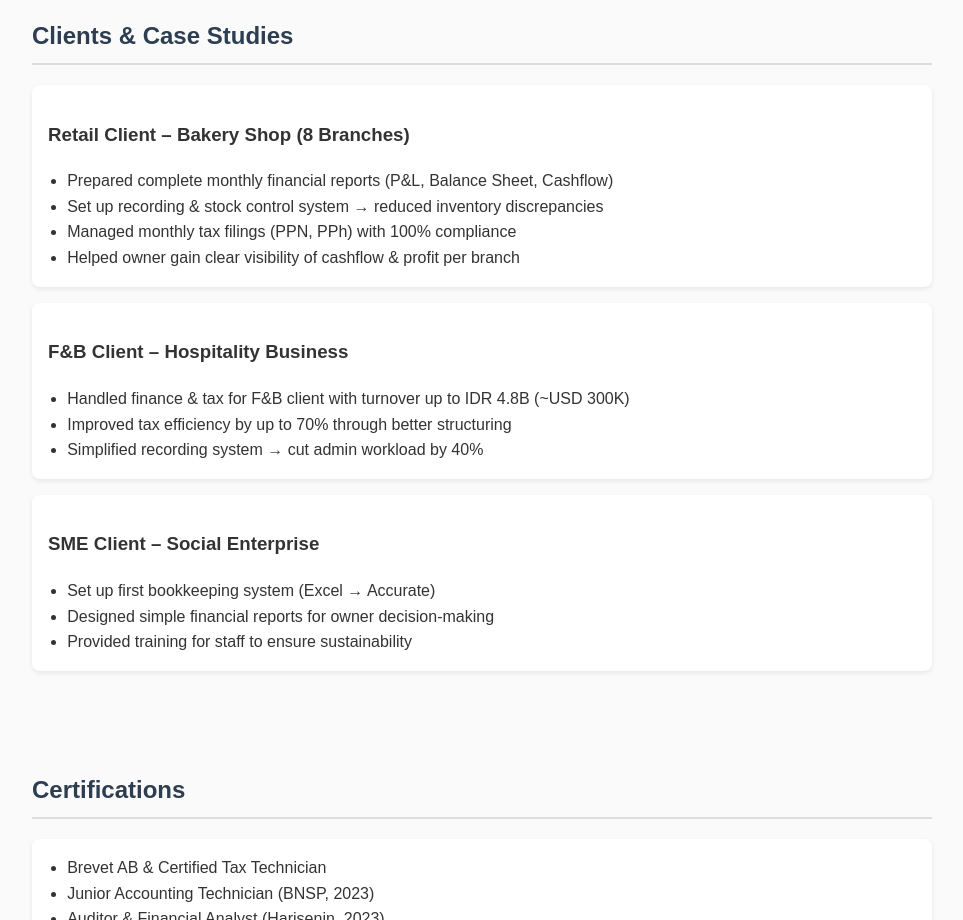
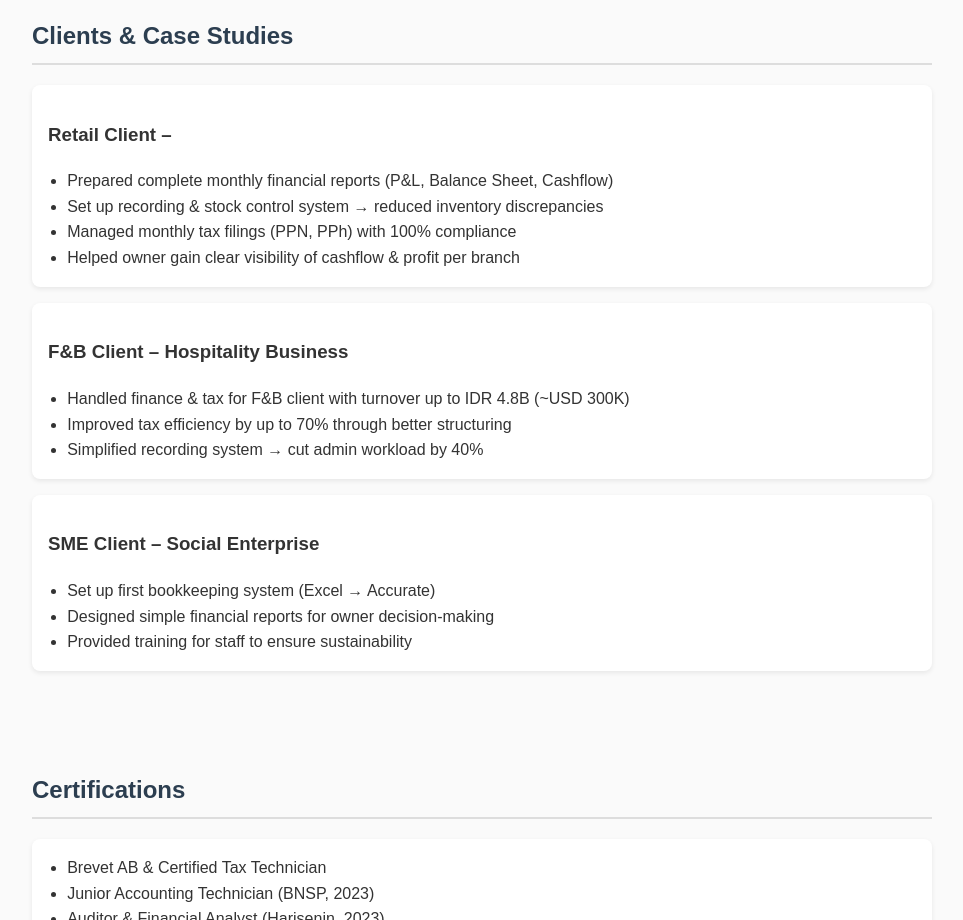
Before and after one commit to lindanexticon-cyber/porto-linda, a plain HTML site: page index.html in a window 1280 px wide. Shown: the part 820-1740 px from the top of the page, without its empty margins (158-1121 px from the left). Drawn offline with Linux system fonts and the light colour scheme.

Commit message:
Update index.html

```diff
--- a/index.html
+++ b/index.html
@@ -85,7 +85,7 @@ margin-top: 13px;
 <section id="cases">
 <h2>Clients & Case Studies</h2>
 <div class="card">
-<h3>Retail Client – Bakery Shop (8 Branches)</h3>
+<h3>Retail Client – </h3>
 <ul>
 <li>Prepared complete monthly financial reports (P&L, Balance Sheet, Cashflow)</li>
 <li>Set up recording & stock control system → reduced inventory discrepancies</li>
```
